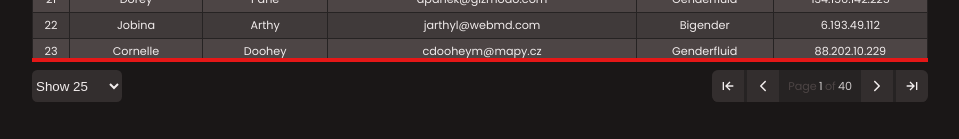
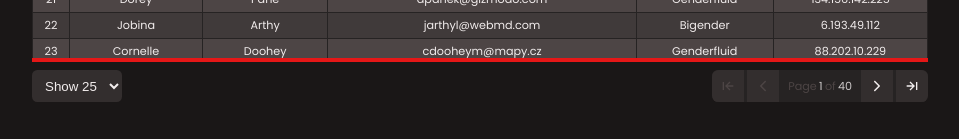
Before and after one commit to GoiaIulian/table-playground, a React (Create React App) app: page / in a window 1280 px wide. Shown: the part 658-797 px from the top of the page, without its empty margins (160-1119 px from the left). Built offline with nearby package versions, Linux system fonts and the light colour scheme.

Commit message:
Fixed some styling problems

```diff
--- a/src/components/Grid.js
+++ b/src/components/Grid.js
@@ -1,10 +1,9 @@
-import React, { useState } from 'react';
+import React from 'react';
 import {
     useTable,
     usePagination,
     useSortBy,
     useGlobalFilter,
-    useAsyncDebounce,
 } from 'react-table';
 import {
     IoMdAdd,
--- a/src/styles/components/_tab.scss
+++ b/src/styles/components/_tab.scss
@@ -155,6 +155,9 @@
                 outline: none;
                 width: fit-content;
                 width: 90px;
+
+                cursor: pointer;
+                text-align: center;
             }
 
             .pagination-right {
@@ -193,9 +196,13 @@
                     transition: background-color .2s ease-in;
                     transition: color .2s ease-in;
 
-                    &:hover {
+                    &:hover:enabled {
                         background-color: var(--color-dark-1);
                         color: var(--color-primary);
+                    }
+
+                    &:disabled {
+                        color: var(--color-dark-1);
                     }
                 }
 
--- a/src/styles/index.css
+++ b/src/styles/index.css
@@ -227,6 +227,8 @@ table th {
   outline: none;
   width: fit-content;
   width: 90px;
+  cursor: pointer;
+  text-align: center;
 }
 .main-container .component-container .bottom-bar .pagination-right {
   display: flex;
@@ -258,9 +260,12 @@ table th {
   transition: background-color 0.2s ease-in;
   transition: color 0.2s ease-in;
 }
-.main-container .component-container .bottom-bar .pagination-right .navigation-button:hover {
+.main-container .component-container .bottom-bar .pagination-right .navigation-button:hover:enabled {
   background-color: var(--color-dark-1);
   color: var(--color-primary);
+}
+.main-container .component-container .bottom-bar .pagination-right .navigation-button:disabled {
+  color: var(--color-dark-1);
 }
 .main-container .component-container .bottom-bar .pagination-right .current-page {
   display: flex;
```
Also changed, not shown: 1 other file (tests, documents, lock files or other folders).
